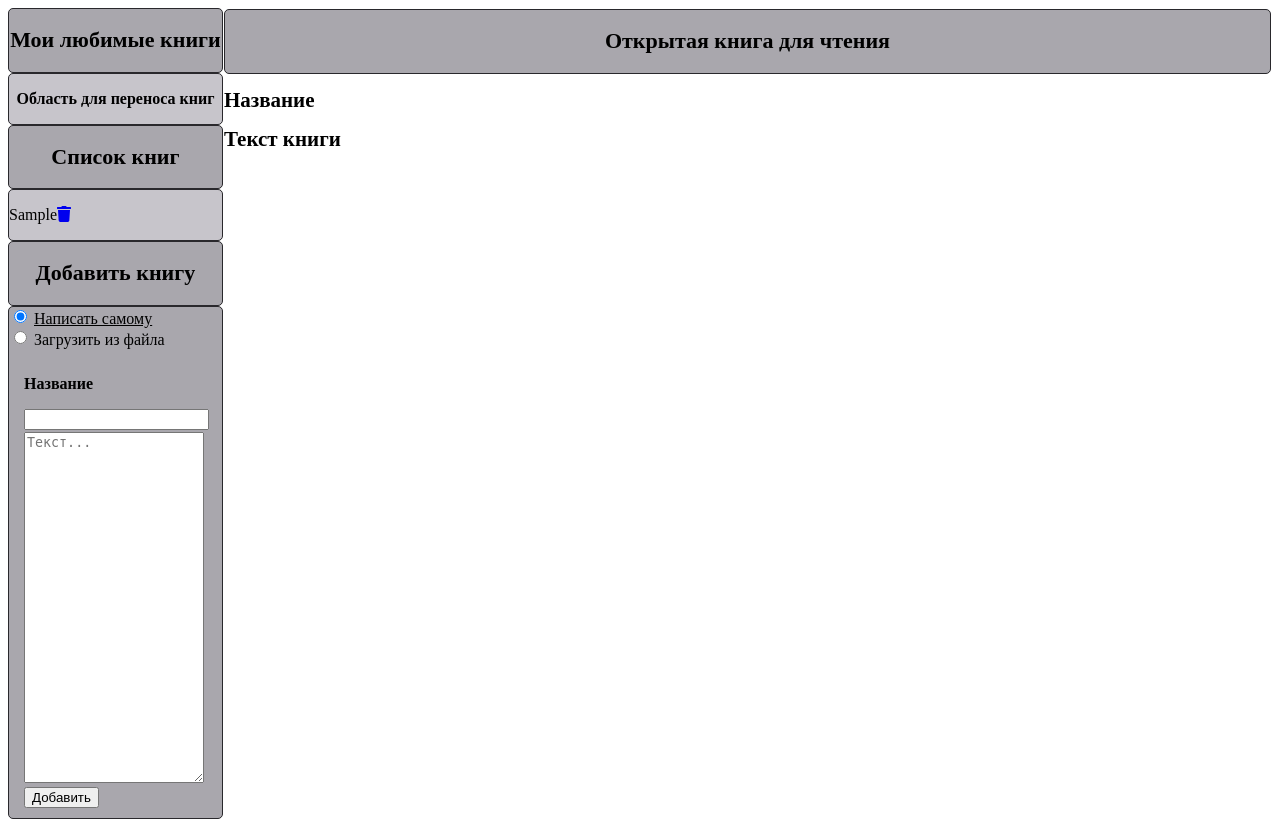
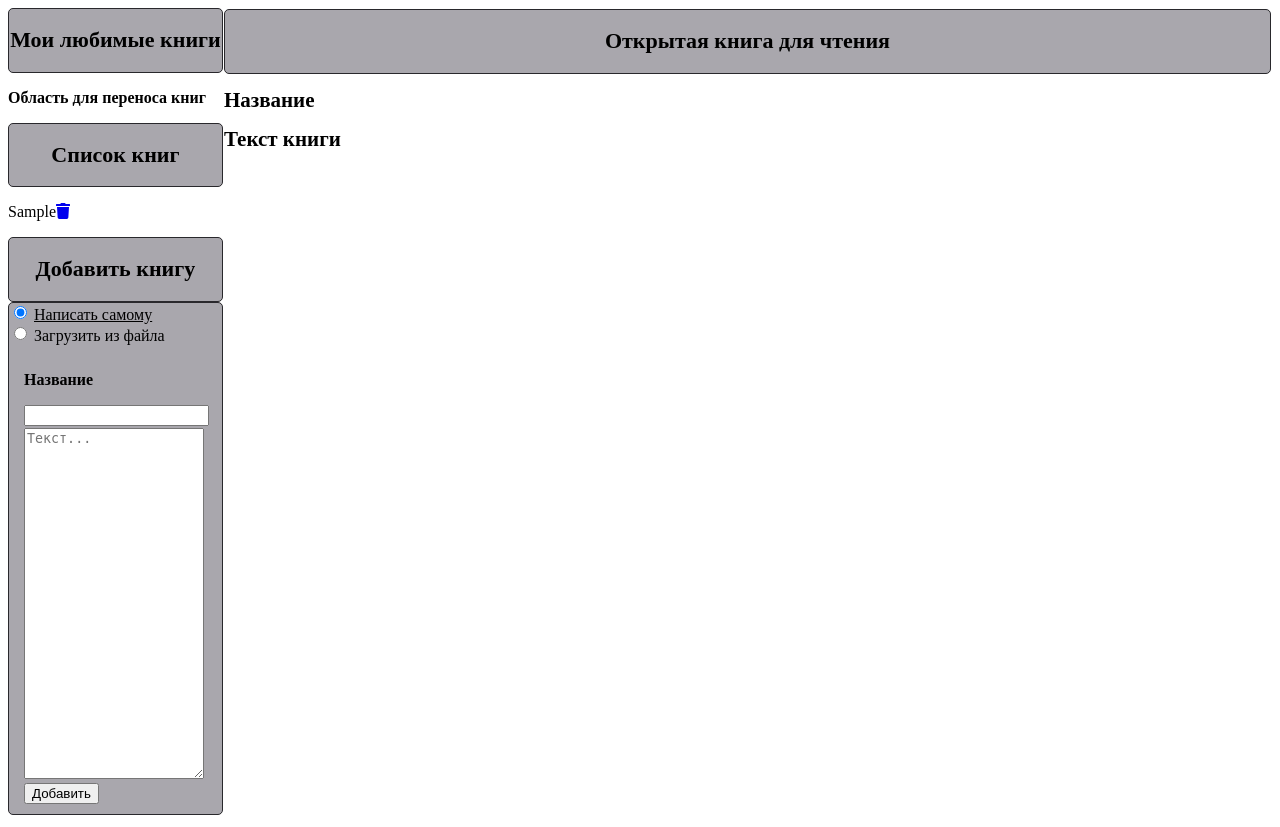
Before and after one commit to MaksimovicOff/Sannikov_practice3, a PHP site: page /?del_id=1 in a window 1280 px wide. Run offline with PHP 8.4, Linux system fonts and the light colour scheme; tables that the repository leaves empty or names only in its code hold one stand-in row (values such as "Sample post"); some libraries are stand-ins or nearby versions.

Commit message:
Update styles.css

```diff
--- a/css/styles.css
+++ b/css/styles.css
@@ -24,6 +24,14 @@ h3{
 	font-size: 16px;
 }
 
+a{
+	text-decoration: none;
+}
+
+i{
+	text-decoration: none;
+}
+
 /*bar*/
 
 .bar{
@@ -38,11 +46,22 @@ h3{
 	text-align: center;
 }
 
-.subfavorite{
+.container{
+
+	margin: 3px;
+	padding: 1px;
+}
+
+.draggable{
 	border: 1px solid #29282c;
 	border-radius: 5px;
-	background-color: #c7c5cb;
+	background-color: #a9a7ad;
 	text-align: center;
+	cursor: move;
+
+}
+.draggable.dragging{
+	opacity: .5;
 }
 
 .books{
@@ -50,13 +69,6 @@ h3{
 	border-radius: 5px;
 	background-color: #a9a7ad;
 	text-align: center;
-}
-
-.subbooks{
-	border: 1px solid #29282c;
-	border-radius: 5px;
-	background-color: #c7c5cb;
-	text-align: left;
 }
 
 .addbook{
@@ -114,7 +126,7 @@ h3{
 /*content*/
 
 .content{
-	height: 100%;
+	height: 300%;
 	width: 83%;
 	border: 1px solid white;
 }
```
